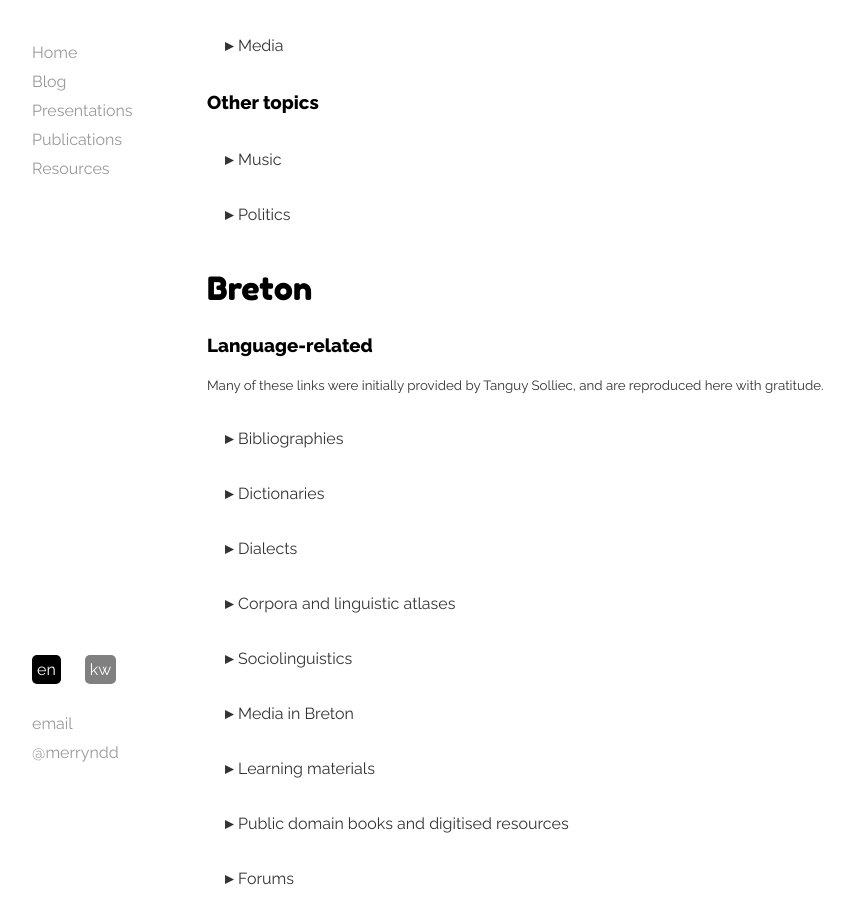
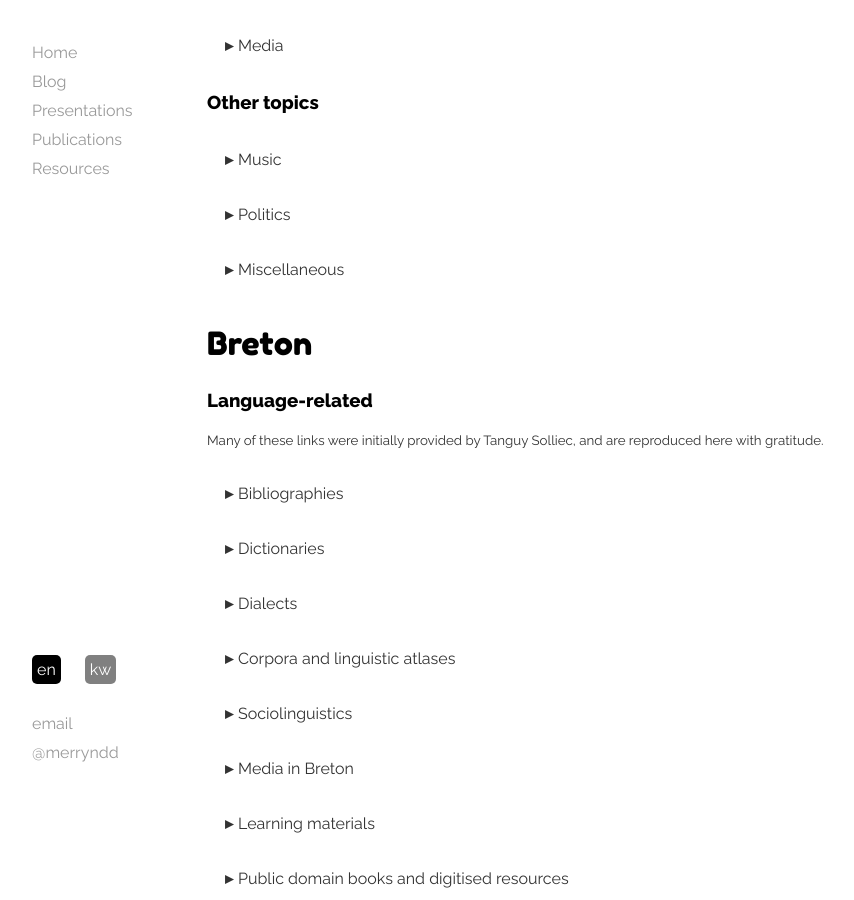
Before and after one commit to merryndd/merryndd.github.io, a Jekyll site: the page built from site/resources/index.html, in a window 1280 px wide and 900 px high, scrolled down 790 px. Shown: the whole window, without its empty margins (11-865 px from the left). Built offline with Jekyll 4.4.1, drawn with Linux system fonts in a browser that asks for light colours; comment, search, counter and statistics services are not loaded.

Commit message:
Add link to BD’s site

```diff
--- a/site/resources/index.html
+++ b/site/resources/index.html
@@ -97,6 +97,10 @@
   <ul><li><a href="https://www.scribd.com/user/10123330/The-Cornish-Republican/uploads"><span class="en">Various papers</span><span class="kw">Lies scrifow</span></a> <span class="en">on Cornish politics and identity</span><span class="kw">’dro dhe bolitegieth ha honanieth en Kernow</span></li>
 <li><a href="https://www.theyworkforyou.com/debates/?id=2018-06-11a.688.6"><span class="en">Transcript of parliamentary debate</span><span class="kw">Dadhelva a’n senedh a’n Ruvaneth Unys</span></a> <span class="en">on Cornish identity/census tickbox</span><span class="kw">’dro dhe honanieth en Kernow hag an niveryans kenedhlek</span></li></ul>
 </div>
+<button class="collapsible"><span class="en">Miscellaneous</span><span class="kw">Taklow dyvers</span></button>
+<div class="collcontent">
+  <ul><li><a href="https://bernarddeacon.com/"><span class="en">Bernard Deacon’s Cornish studies resources site</span><span class="kw">Gwiasva Bernard Deacon</span></a><span class="kw"> gen meur a asnodhow rag studhyanjow Kernow</span></a></li></ul>
+</div>
 
 <h2 class="en">Breton</h2>
 <h2 class="kw">Bretonek</h2>
@@ -142,7 +146,7 @@
 <button class="collapsible"><span class="en">Sociolinguistics</span><span class="kw">Ethonieth-socyologieth</span></button>
 <div class="collcontent">
   <ul><li><a href="http://www.langue-bretonne.com/"><span class="en">Fañch Broudic's thesis</span><span class="kw">Testenn gen Fañch Broudic</span></a> <span class="en">on the use of Breton from the 17th to the 20th centuries</span><span class="kw">’dro dhe fatel a wrug an dus usya Bretonek a-dhia an 17ves cansvledhen</span></li>
-<li><a href="http://francoisemorvan.com/"><span class="en">Françoise Morvan’s blog</span><span class="kw">Blog gen François Morvan</span></a> <span class="en">with critical commentary on the Breton movement</span><span class="kw">a ujy cably an movyans bretonek</span></li>
+<li><a href="http://francoisemorvan.com/"><span class="en">Françoise Morvan’s blog</span><span class="kw">Blog gen Françoise Morvan</span></a> <span class="en">with critical commentary on the Breton movement</span><span class="kw">a ujy cably an movyans bretonek</span></li>
 <li><a href="https://www.degruyter.com/view/j/ijsl.2013.2013.issue-223/issue-files/ijsl.2013.2013.issue-223.xml"><span class="en">Special issue of</span><span class="kw">Versyon arbednek a’n</span> <i>International Journal of the Sociology of Language</i></a> <span class="en">on Breton and particularly “néo-breton” (requires institutional access)</span><span class="kw">’dro dhe Vretonek hag an “bretonek nowedh” en arbednek (res ew boas esel a neb pednscol rag y weles)</span></li></ul>
 </div>
 <button class="collapsible"><span class="en">Media in Breton</span><span class="kw">Sonyow ha videos en Bretonek</span></button>
```
